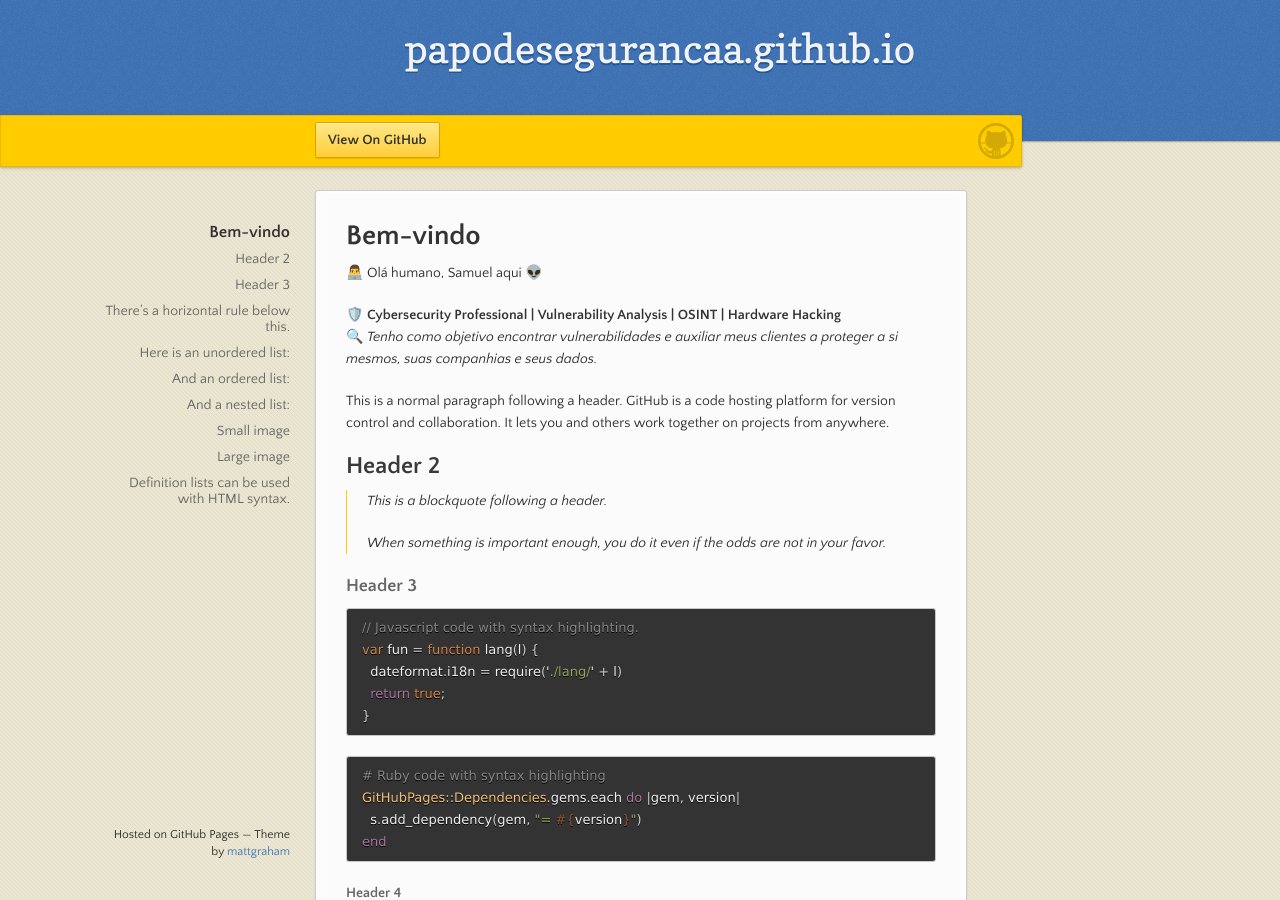
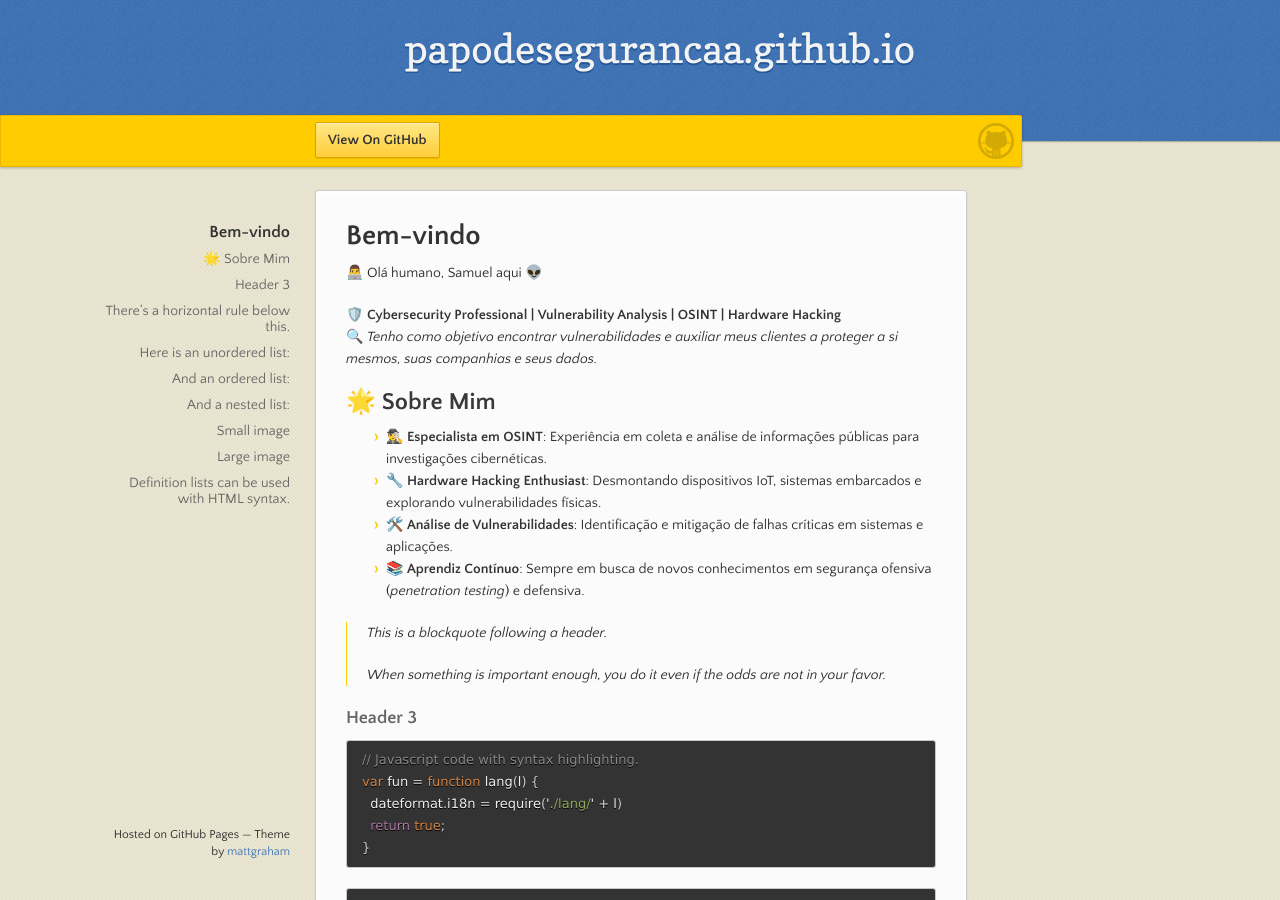
Before and after one commit to papodesegurancaa/papodesegurancaa.github.io, a Jekyll site: the page built from index.md, in a window 1280 px wide and 900 px high. Built offline with Jekyll 4.4.1, drawn with Linux system fonts in a browser that asks for light colours; our own code applies the rules of GitHub Pages for plain Markdown files; the repository's description, which GitHub fills in, is left out.

Commit message:
Update index.md

```diff
--- a/index.md
+++ b/index.md
@@ -17,9 +17,14 @@ There should be whitespace between paragraphs. We recommend including a README,
 🛡️ **Cybersecurity Professional | Vulnerability Analysis | OSINT | Hardware Hacking**
 🔍 *Tenho como objetivo encontrar vulnerabilidades e auxiliar meus clientes a proteger a si mesmos, suas companhias e seus dados.*
 
-This is a normal paragraph following a header. GitHub is a code hosting platform for version control and collaboration. It lets you and others work together on projects from anywhere.
+<!--This is a normal paragraph following a header. GitHub is a code hosting platform for version control and collaboration. It lets you and others work together on projects from anywhere.-->
 
-## Header 2
+## 🌟 Sobre Mim
+
+- 🕵️‍♂️ **Especialista em OSINT**: Experiência em coleta e análise de informações públicas para investigações cibernéticas.
+- 🔧 **Hardware Hacking Enthusiast**: Desmontando dispositivos IoT, sistemas embarcados e explorando vulnerabilidades físicas.
+- 🛠️ **Análise de Vulnerabilidades**: Identificação e mitigação de falhas críticas em sistemas e aplicações.
+- 📚 **Aprendiz Contínuo**: Sempre em busca de novos conhecimentos em segurança ofensiva (*penetration testing*) e defensiva.
 
 > This is a blockquote following a header.
 >
```
